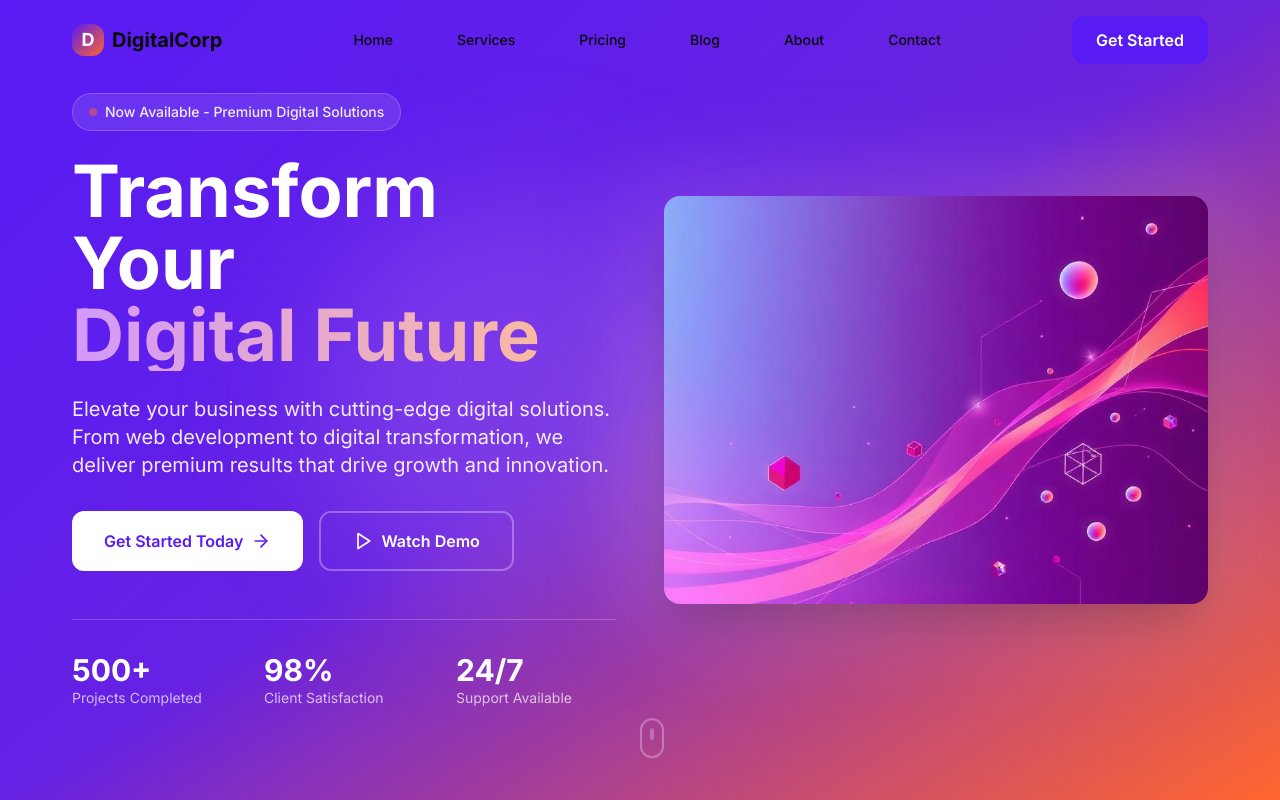
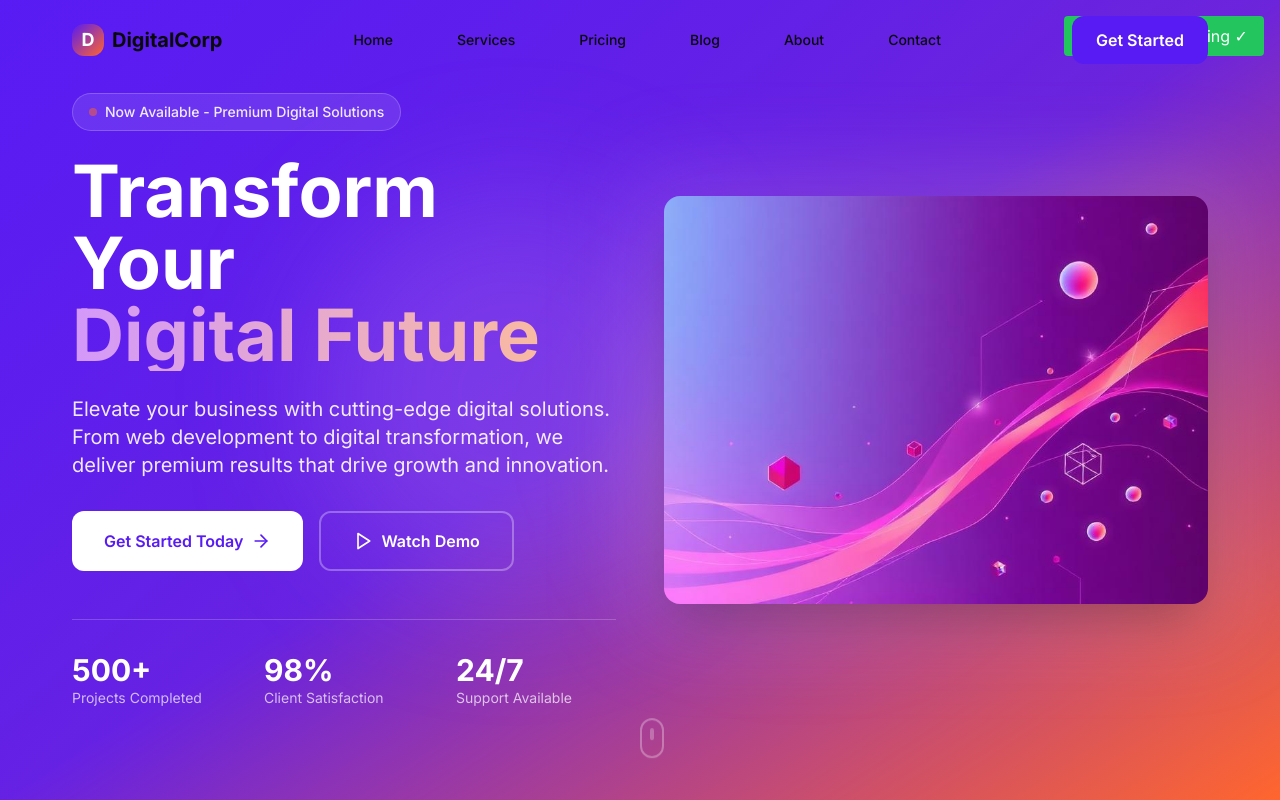
Before and after one commit to nikitamalinovskis/vista-blueprint-spark, a React (Vite) app: page / in a window 1280 px wide. Shown: the top 800 px of the page. Built offline with nearby package versions, Linux system fonts and the light colour scheme.

Commit message:
Explain blank page

```diff
--- a/src/pages/Index.tsx
+++ b/src/pages/Index.tsx
@@ -9,8 +9,14 @@ import CTASection from '@/components/CTASection';
 import Footer from '@/components/Footer';
 
 const Index = () => {
+  console.log('Index component is loading...');
+
   return (
     <div className="min-h-screen bg-background">
+      <div className="fixed top-4 right-4 z-50 bg-green-500 text-white px-4 py-2 rounded">
+        DigitalCorp Loading ✓
+      </div>
+
       {/* Navigation */}
       <Navigation />
 
```
